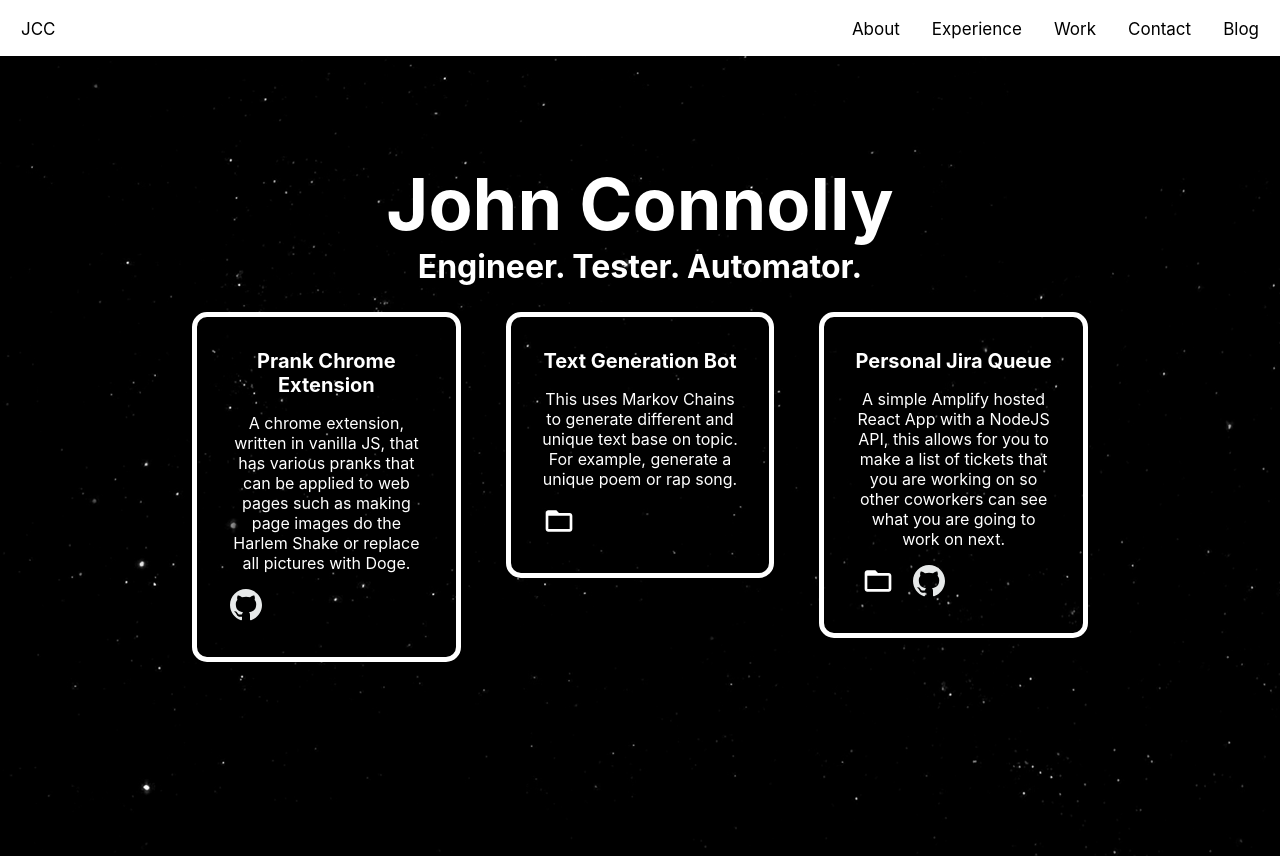
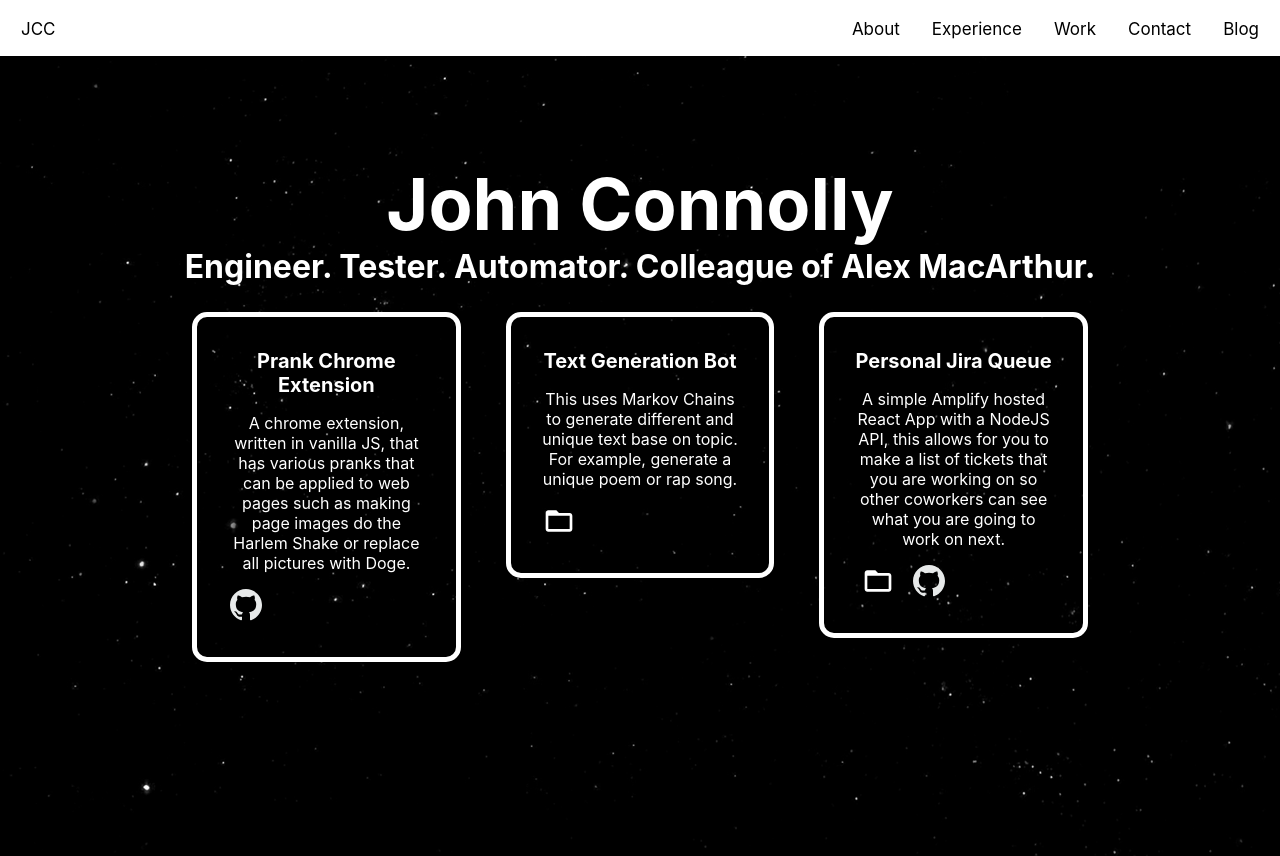
Before and after one commit to jcconnol/personal-website-nextjs, a Next.js app: page / in a window 1280 px wide. Built offline with nearby package versions, Linux system fonts and the light colour scheme.

Commit message:
Update index.js

```diff
--- a/pages/index.js
+++ b/pages/index.js
@@ -99,7 +99,7 @@ export default function Index() {
                       <span className={styles["index-name"]}>John Connolly</span>
                   </h1>
                   <h3 className={`${styles.fadeIn} ${styles["index-subtext"]}`}>
-                      Engineer. Tester. Automator.
+                      Engineer. Tester. Automator. Colleague of <a href="https://macarthur.me" target="_blank">Alex MacArthur</a>.
                   </h3>
                   <div className={`${styles["index-card-container"]} ${styles.fadeIn}`}>
                     {
```
